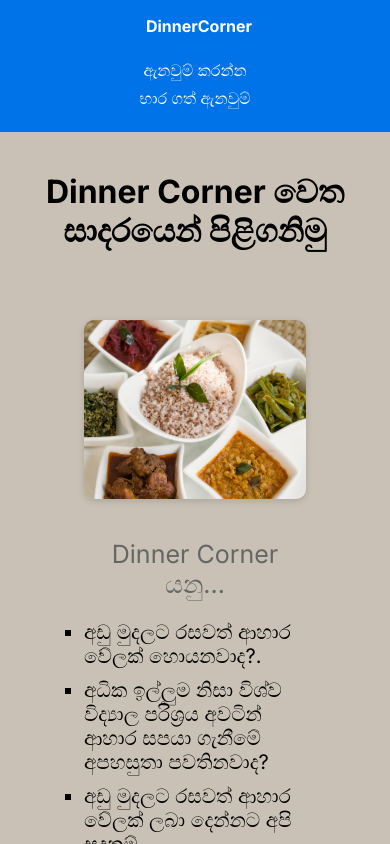
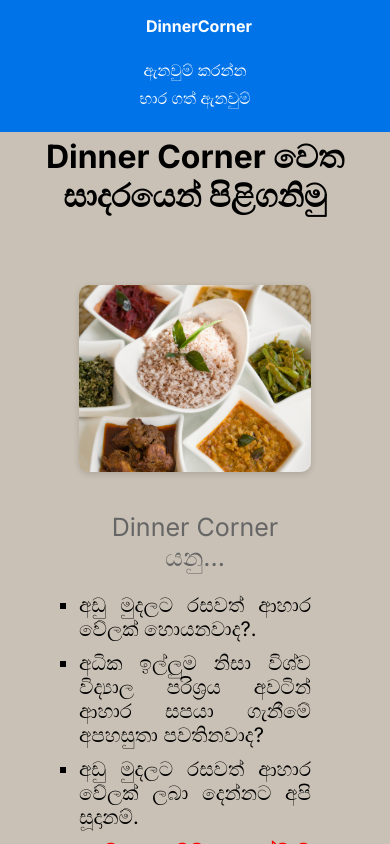
Before and after one commit to Yasith-Heshan/Dinner-Corner, a Next.js app: page / in a window 390 px wide. Shown: the top 844 px of the page. Built offline with nearby package versions, Linux system fonts and the light colour scheme.

Commit message:
homepage responsiveness

```diff
--- a/src/app/page.module.css
+++ b/src/app/page.module.css
@@ -30,9 +30,9 @@
     display: flex;
     flex-wrap: wrap;
     justify-content: center;
-    max-width: 98vw;
+    max-width: 100vw;
     margin: 0 auto;
-    padding: 40px;
+    padding: 5px;
     text-align: center;
   }
 
@@ -77,6 +77,7 @@
 .list li {
   margin-bottom: 10px;
   font-size: 20px;
+  text-align: justify;
 }
 
 .thisLink{
```
